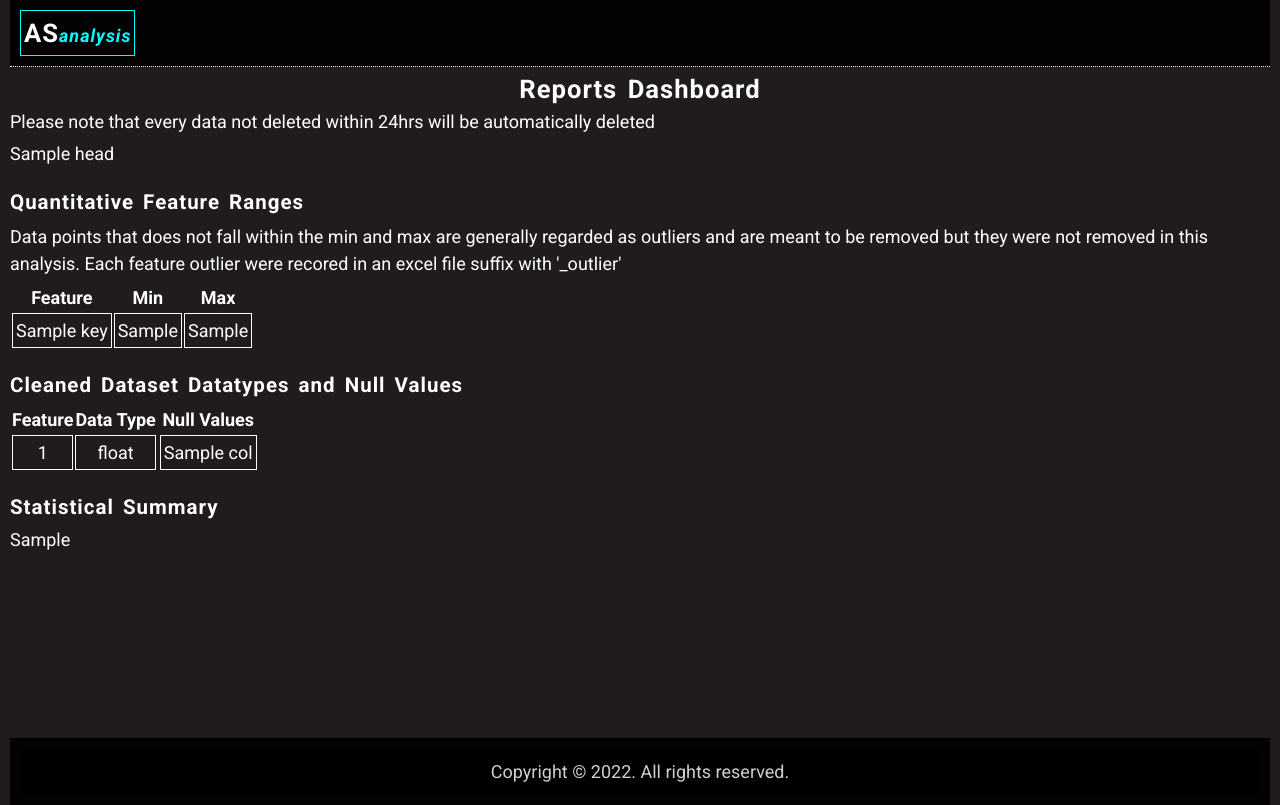
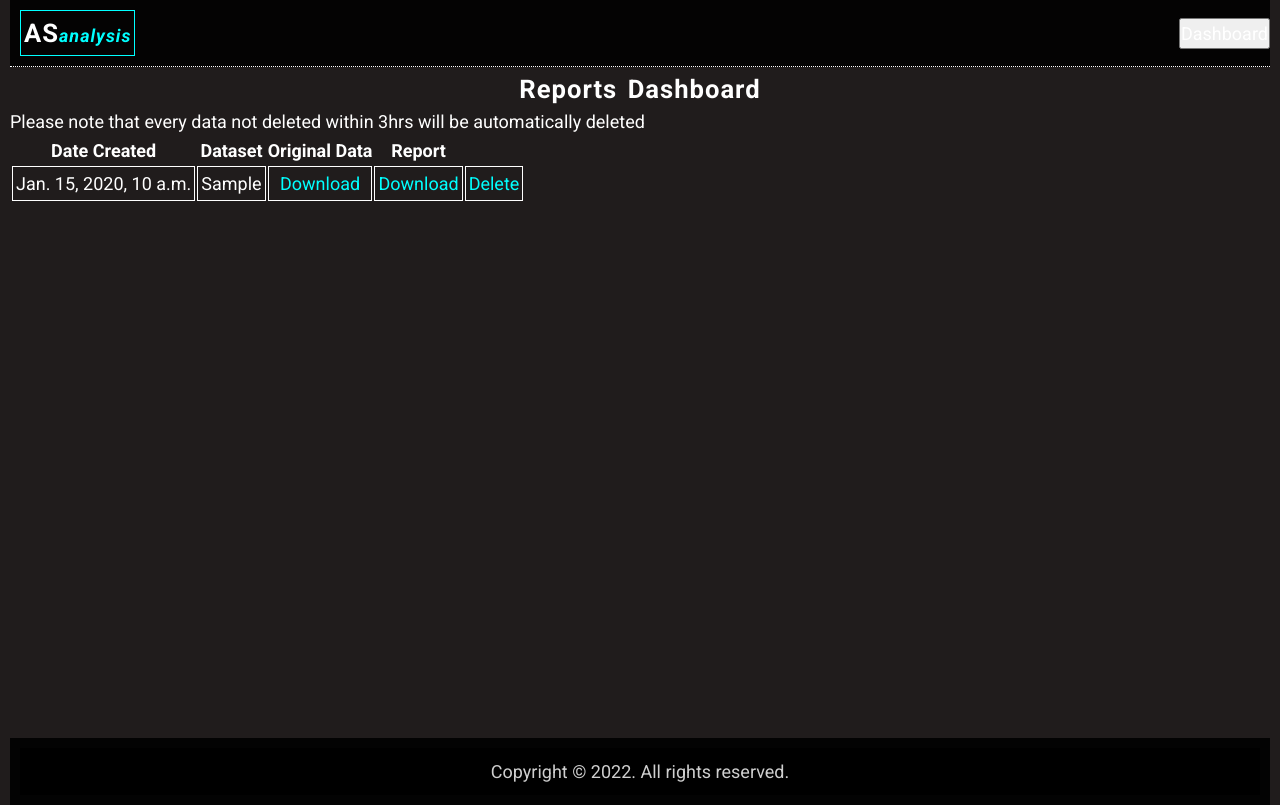
Before and after one commit to Emeka-Onwuepe/Automated_Sales_Data_Analysis, a Django app: template data_sets/templates/data_sets/dashboard.html in a window 1280 px wide. Run offline with Django 4.2, Linux system fonts and the light colour scheme; tables that the repository leaves empty hold one stand-in row (values such as "Sample post"); the template is opened without the code that fills it: values that come from a table or form of the project are taken from there, most other values are stand-ins (such as "Sample title", 1, 10 or a date in 2020).

Commit message:
feat: added dashboard

```diff
--- a/data_sets/templates/data_sets/classify.html
+++ b/data_sets/templates/data_sets/classify.html
@@ -1,7 +1,7 @@
  {% extends 'home/home.html' %}{% load static %} {% block main %}
 
 <section class="formsection">
-    <form action="{% url 'process:analysisView' user_id dataset_id %}" method="post">
+    <form action="{% url 'process:analysisView' dataset_id %}" method="post">
         {% csrf_token %}
         <fieldset id="classify">
             <legend><h3>Help us understand your data </h3></legend>
--- a/data_sets/templates/data_sets/dashboard.html
+++ b/data_sets/templates/data_sets/dashboard.html
@@ -1,153 +1,36 @@
 {% extends 'home/home.html' %}{% load static %} {% block main %}
 <h1>Reports Dashboard</h1>
-<p>Please note that every data not deleted within 24hrs will be automatically deleted</p>
-<P class="info">{% if error.out_of_bound %}We dropped {% for feature in error.out_of_bound %} {% if forloop.last and forloop.first %} {{feature}} {% elif forloop.last and not forloop.first %} and {{feature}} {% else %} {{feature}} , {% endif %} {% endfor %} because we
-    were unable to convert {% if error.out_of_bound|length == 1 %} it {% else %} them {% endif %} to date datatype.{% endif %}
-</P>
-<section class="df_head">
-    <div class="table_display" style="overflow:scroll;">
-        {{head|safe}}
-    </div>
-</section>
 
-{% if nulls.shape.0 > 0 %}
-<section class="null_values">
-    <h3>Data Types and Null Values</h3>
-    <div class="table_display" style="display: flex;flex-direction:row">
+{% if dataset %}
+<p>Please note that every data not deleted within 3hrs will be automatically deleted</p>
 <table>
     <thead>
         <tr>
-                    <th>Feature</th>
-                    <th>Data Type</th>
+            <th>Date Created</th>
+            <th>Dataset</th>
+            <th>Original Data</th>
+            <th>Report</th>
         </tr>
     </thead>
-            {% for index,col in nulls.dtypes.items %}
+    <tbody>
+        {% for data in dataset %}
         <tr>
-                <td>{{index}}</td>
-                <td>{% if col == "datetime64[ns]" %} Date {% elif col == "object" %} String {% else %} float {% endif %}
+            <td>{{data.created}}</td>
+            <td>{{data.dataset}}</td>
+            <td><a href="{{data.dataset.url}}">Download</a></td>
+            {% if data.zipfolder %}
+            <td><a href="{{data.zipfolder.url}}">Download</a></td>
+            {% else %}
+            <td>Not completed</td>
+            {% endif %}
+            <td>
+                <a onclick="return confirm('Are You sure you want to delete')" href="{% url 'process:deleteview' data.id %}">Delete</a>
             </td>
         </tr>
         {% endfor %}
-        </table>
-        <table>
-            <thead>
-                <tr>
-                    <th>Null Values</th>
-                </tr>
-            </thead>
-            {% for col in nulls.isnull.sum %}
-            <tr>
-                <td>{{col}}</td>
-            </tr>
-            {% endfor %}
-        </table>
-    </div>
-    <p class="info">You can see all the affected row in the null_values excel file </p>
 
-    <h3>Null Cleaning</h3>
-    <div>
-        {% if null_report.dropped %}
-        <p>We dropped all the null values in {% for feature in null_report.dropped %} {{feature}}, {% endfor %}</p>
-        {% endif %} {% if null_report.mean %}
-        <p>Null values in {% for feature in null_report.mean %} {{feature}}, {% endfor %} were filled with their mean/average values</p>
-        {% endif %} {% if null_report.ffill %}
-        <p>Valid value that comes before null value(s) was used to fill up the null value(s) in {% for feature in null_report.ffill %} {{feature}}, {% endfor %} </p>
-        {% endif %} {% if null_report.unknown %}
-        <p>All the null values in {% for feature in null_report.unknown %} {{feature}}, {% endfor %} were filled with the word "unknown"</p>
-        {% endif %}
-    </div>
-</section>
-{% endif %}
-
-<section class="outliers">
-    <h3>Quantitative Feature Ranges</h3>
-    <p class="info"> Data points that does not fall within the min and max are generally regarded as outliers and are meant to be removed but they were not removed in this analysis. Each feature outlier were recored in an excel file suffix with '_outlier' </p>
-
-
-    <div style="display: flex;flex-direction:row">
-        <table>
-            <thead>
-                <tr>
-                    <th>Feature</th>
-                    <th>Min</th>
-                    <th>Max</th>
-                </tr>
-            </thead>
-            <tbody>
-                {% for key,value in feature_ranges.items %}
-                <tr>
-                    <td>{{key}}</td>
-                    <td>{{value.0}}</td>
-                    <td>{{value.1}}</td>
-                </tr>
-                {% endfor %}
     </tbody>
 </table>
-
-    </div>
-</section>
-
-{% if name_errors %}
-<section class="name_errors">
-    {% for key,values in name_errors.items %}
-    <div>
-        <p>We noticed an irregular name in {{key}} feature</p>
-        <div class="flex_container" style="display: flex;flex-direction:row">
-            {% for name in values %}
-            <p class="irregular_names">{{name}}</p>
-            {% endfor %}
-
-        </div>
-    </div>
-
-    {% endfor %}
-
-</section>
-{% endif %}
-
-<section class="cleaned">
-    <h3>Cleaned Dataset Datatypes and Null Values</h3>
-    <div style="display: flex;flex-direction:row">
-        <table>
-            <thead>
-                <tr>
-                    <th>Feature</th>
-                    <th>Data Type</th>
-                </tr>
-            </thead>
-            <tbody>
-                {% for index,col in df.dtypes.items %}
-                <tr>
-                    <td>{{index}}</td>
-                    <td>{% if col == "datetime64[ns]" %} Date {% elif col == "object" %} String {% else %} float {% endif %}
-                    </td>
-                </tr>
-                {% endfor %}
-            </tbody>
-        </table>
-        <table>
-            <thead>
-                <tr>
-                    <th>Null Values</th>
-                </tr>
-            </thead>
-            <tbody>
-                {% for col in df.isnull.sum %}
-                <tr>
-                    <td>{{col}}</td>
-                </tr>
-                {% endfor %}
-            </tbody>
-        </table>
-    </div>
-
-</section>
-
-<section class="df_describe">
-    <h3>Statistical Summary</h3>
-    <div class="table_display" style="overflow:scroll;">
-        {{df.describe.to_html|safe}}
-    </div>
-</section>
-
-{% endblock main %}
+{% else %}
+<p>No report yet, please upload a dataset.</p>
+{% endif %} {% endblock main %}
--- a/data_sets/urls.py
+++ b/data_sets/urls.py
@@ -4,6 +4,8 @@ from . import views
 app_name="process"
 
 urlpatterns = [
-    path('<str:user_id>/<str:dataset_id>',views.ClassifyView,name='classifyView'),
-    path('<str:user_id>/<str:dataset_id>/process',views.AnalysisView,name='analysisView'),
+    path('<str:dataset_id>',views.ClassifyView,name='classifyView'),
+    path('<str:dataset_id>/process',views.AnalysisView,name='analysisView'),
+    path('data/dashboard',views.dashboardView,name='dashboardView'),
+    path('delete/<int:dataset_id>',views.deleteView,name='deleteview'),
 ]
--- a/home/templates/home/home.html
+++ b/home/templates/home/home.html
@@ -32,6 +32,13 @@
                 </a>
             </section>
             <nav>
+                <div>
+                    <form action="{% url 'process:dashboardView' %}" method="post">
+                        {% csrf_token %}
+                        <input type="hidden" name="user_id" id="id_user_id2">
+                        <button type="submit">Dashboard</button>
+                    </form>
+                </div>
 
             </nav>
         </header>
--- a/static/javascript/home.js
+++ b/static/javascript/home.js
@@ -41,13 +41,19 @@ const createDataId = () => {
 
 try {
     let dataset = document.querySelector("#id_dataset")
+    let dataset_id = document.querySelector("#id_dataset_id")
+    let user_id = document.querySelector("#id_user_id")
+    let user_id2 = document.querySelector("#id_user_id2")
+
     dataset.accept = ".csv,.xlsx"
-    let dataset_id = document.querySelector("#id_dataset_id")
     dataset_id.value = createDataId()
-    let user_id = document.querySelector("#id_user_id")
+    dataset_id.style.display = "none"
+
     user_id.value = state.user
-    dataset_id.style.display = "none"
     user_id.style.display = "none"
+
+    user_id2.value = state.user
+
 } catch (error) {
     console.log(error)
 }
```
Also changed, not shown: data_sets/views.py (+45 -8 lines), home/views.py (+9 -1 lines). Lines whose indentation alone changed are shown as unchanged.
